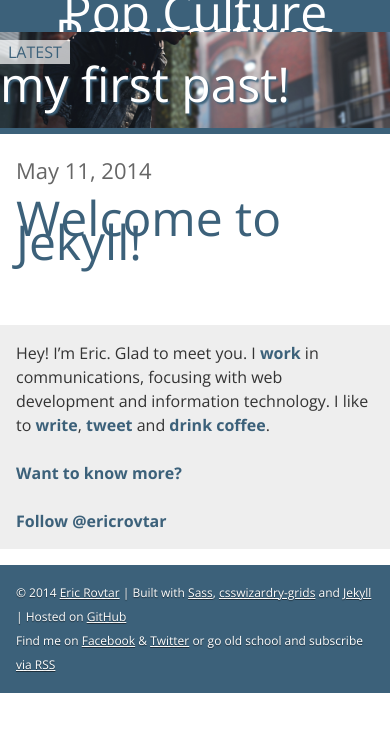
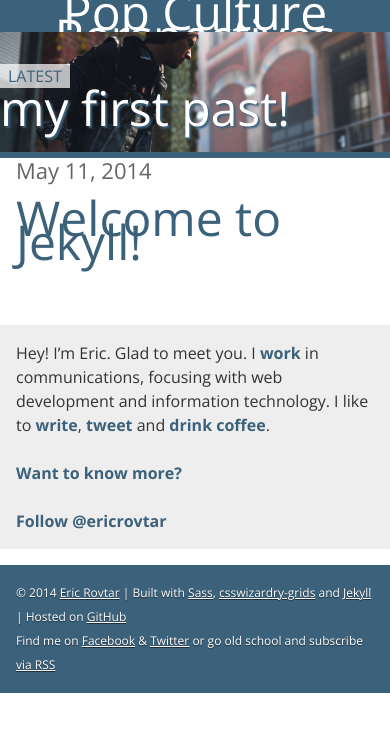
Before and after one commit to ericrovtar/ericrovtar.github.io, a Jekyll site: the page built from index.html, in a window 390 px wide. Shown: the top 732 px of the page. Built offline with Jekyll 4.4.1, drawn with Linux system fonts in a browser that asks for light colours; comment, search, counter and statistics services are not loaded.

Commit message:
Fix mobile banner spacing

```diff
--- a/styles/sass/styles.css
+++ b/styles/sass/styles.css
@@ -1305,6 +1305,7 @@
         padding: 1em 0; } }
   @media only screen and (max-width: 480px) {
     .banner {
+      top: 0;
       height: auto;
       padding: 1em 0; } }
 
--- a/styles/sass/styles.scss
+++ b/styles/sass/styles.scss
@@ -314,6 +314,7 @@
     }
 
 	@include grid-media-query("palm") {
+        top: 0;
         height: auto;
 
         padding: 1em 0;
--- a/styles/styles.css
+++ b/styles/styles.css
@@ -1459,6 +1459,7 @@
         padding: 1em 0; } }
   @media only screen and (max-width: 480px) {
     .banner {
+      top: 0;
       height: auto;
       padding: 1em 0; } }
 
```
Also changed, not shown: 1 other file.
